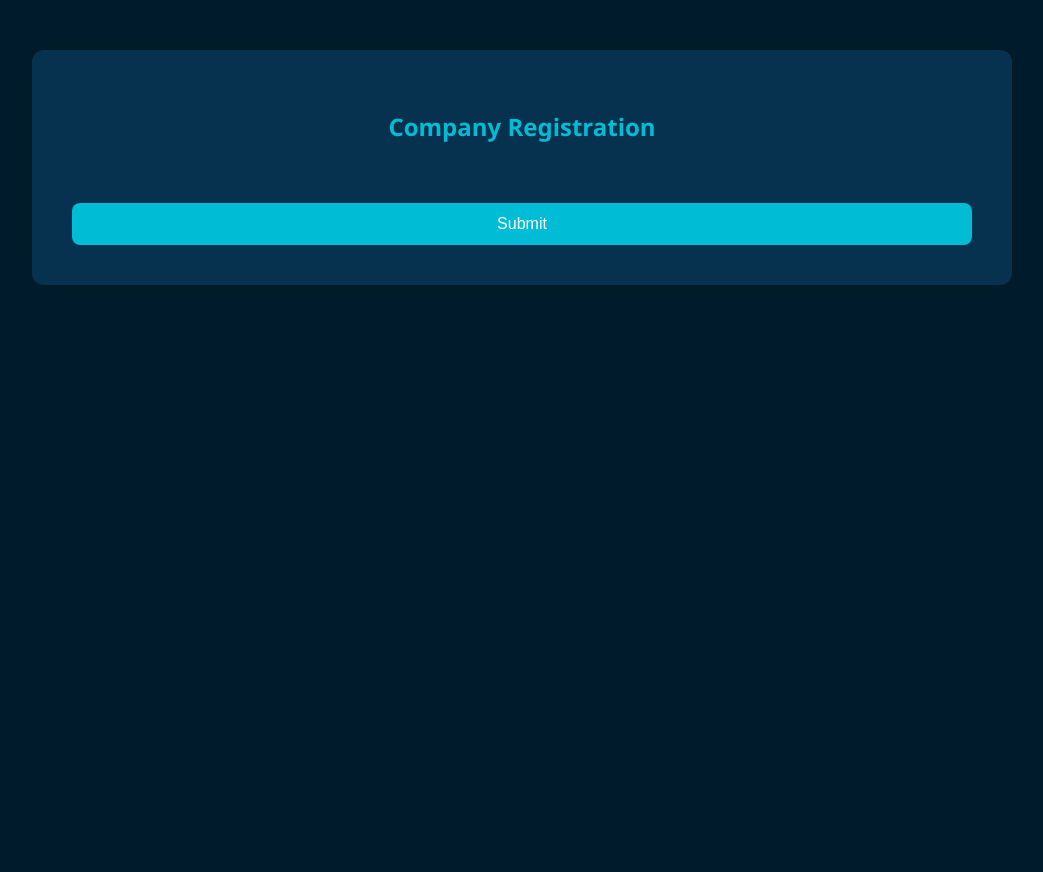
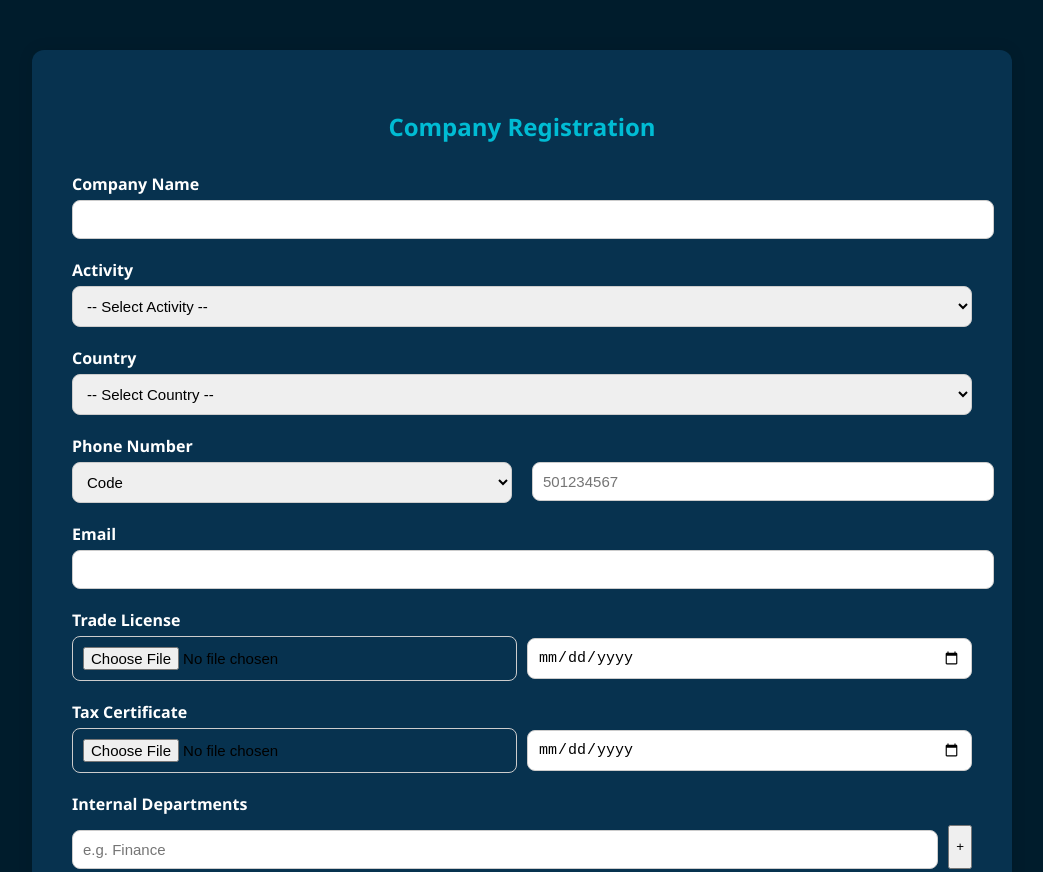
Before and after one commit to cmashipping/cmasealand, a plain HTML site: page register-company-final-firebase.html in a window 1280 px wide. Shown: the top 872 px of the page, without its empty margins (118-1161 px from the left). Before the commit the page ends 800 px from the top, so only its background shows below. Drawn offline with Linux system fonts and the light colour scheme.

Commit message:
Update register-company-final-firebase.html

```diff
--- a/register-company-final-firebase.html
+++ b/register-company-final-firebase.html
@@ -48,6 +48,7 @@
     .file-group {
       display: flex;
       gap: 10px;
+      align-items: center;
     }
     .section-group {
       display: flex;
@@ -77,7 +78,73 @@
   <div class="container">
     <h2>Company Registration</h2>
     <form id="companyForm">
-      <!-- Form fields here... (unchanged for brevity) -->
+      <label>Company Name</label>
+      <input type="text" name="companyName" required />
+
+      <label>Activity</label>
+      <select name="activity" required>
+        <option value="">-- Select Activity --</option>
+        <option>Logistics</option>
+        <option>Freight Forwarding</option>
+        <option>Customs Clearance</option>
+        <option>Import/Export</option>
+        <option>Warehousing</option>
+        <option>Distribution</option>
+        <option>Maritime Transport</option>
+        <option>Land Transport</option>
+        <option>Air Cargo</option>
+      </select>
+
+      <label>Country</label>
+      <select name="country" required>
+        <option value="">-- Select Country --</option>
+        <option value="United Arab Emirates">United Arab Emirates</option>
+        <option value="Saudi Arabia">Saudi Arabia</option>
+        <option value="Jordan">Jordan</option>
+        <option value="Lebanon">Lebanon</option>
+        <option value="Syria">Syria</option>
+      </select>
+
+      <label>Phone Number</label>
+      <div class="row">
+        <div>
+          <select name="countryCode" required>
+            <option value="">Code</option>
+            <option value="+971">+971 UAE</option>
+            <option value="+966">+966 KSA</option>
+            <option value="+962">+962 Jordan</option>
+            <option value="+961">+961 Lebanon</option>
+            <option value="+963">+963 Syria</option>
+          </select>
+        </div>
+        <div>
+          <input type="tel" name="phone" placeholder="501234567" required />
+        </div>
+      </div>
+
+      <label>Email</label>
+      <input type="email" name="email" required />
+
+      <label>Trade License</label>
+      <div class="file-group">
+        <input type="file" name="tradeLicense" accept=".pdf,.jpg,.jpeg,.png" required />
+        <input type="date" name="licenseExpiry" required />
+      </div>
+
+      <label>Tax Certificate</label>
+      <div class="file-group">
+        <input type="file" name="taxCertificate" accept=".pdf,.jpg,.jpeg,.png" required />
+        <input type="date" name="taxExpiry" required />
+      </div>
+
+      <label>Internal Departments</label>
+      <div id="departmentsContainer">
+        <div class="section-group">
+          <input type="text" name="departments[]" placeholder="e.g. Finance" />
+          <button type="button" onclick="addDepartment()">+</button>
+        </div>
+      </div>
+
       <button type="submit" class="btn">Submit</button>
     </form>
   </div>
```
